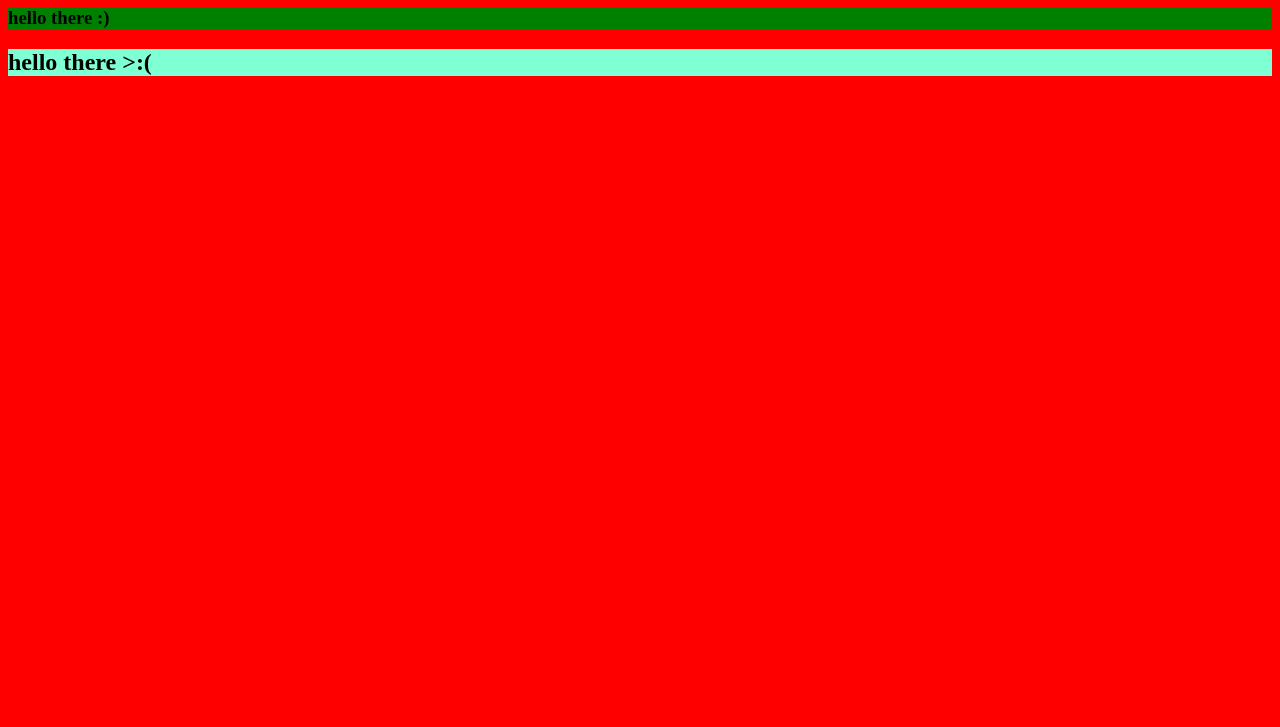
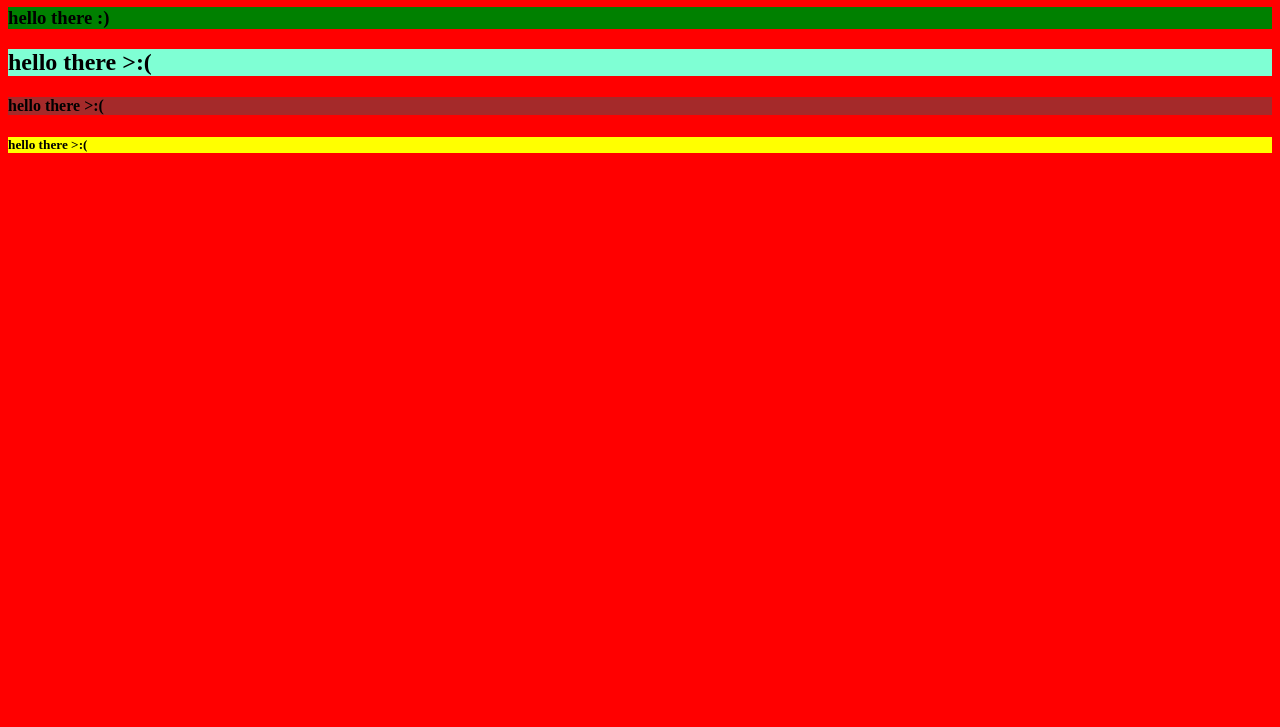
Before and after one commit to r41ng3l/githubtest, a plain HTML site: page index.html in a window 1280 px wide. Shown: the part 73-800 px from the top of the page. Drawn offline with Linux system fonts and the light colour scheme.

Commit message:
horrific colors

```diff
--- a/app.js
+++ b/app.js
@@ -1 +1,2 @@
+alert("annoying")
 alert("HELLO THERE!")
--- a/index.html
+++ b/index.html
@@ -11,6 +11,8 @@
 		<h1>Git Demo Page</h1>
 		<h3>hello there :)</h3>
 		<h2>hello there >:(</h2>
+		<h4>hello there >:(</h4>
+		<h5>hello there >:(</h5>
 		<script src="app.js"></script>
 	</body>
 </html>
--- a/styles.css
+++ b/styles.css
@@ -13,3 +13,11 @@ h2 {
 h3 {
 	background-color: green;
 }
+
+h4 {
+	background-color: brown;
+}
+
+h5 {
+	background-color: yellow;
+}
```
Also changed, not shown: 1 other file.
